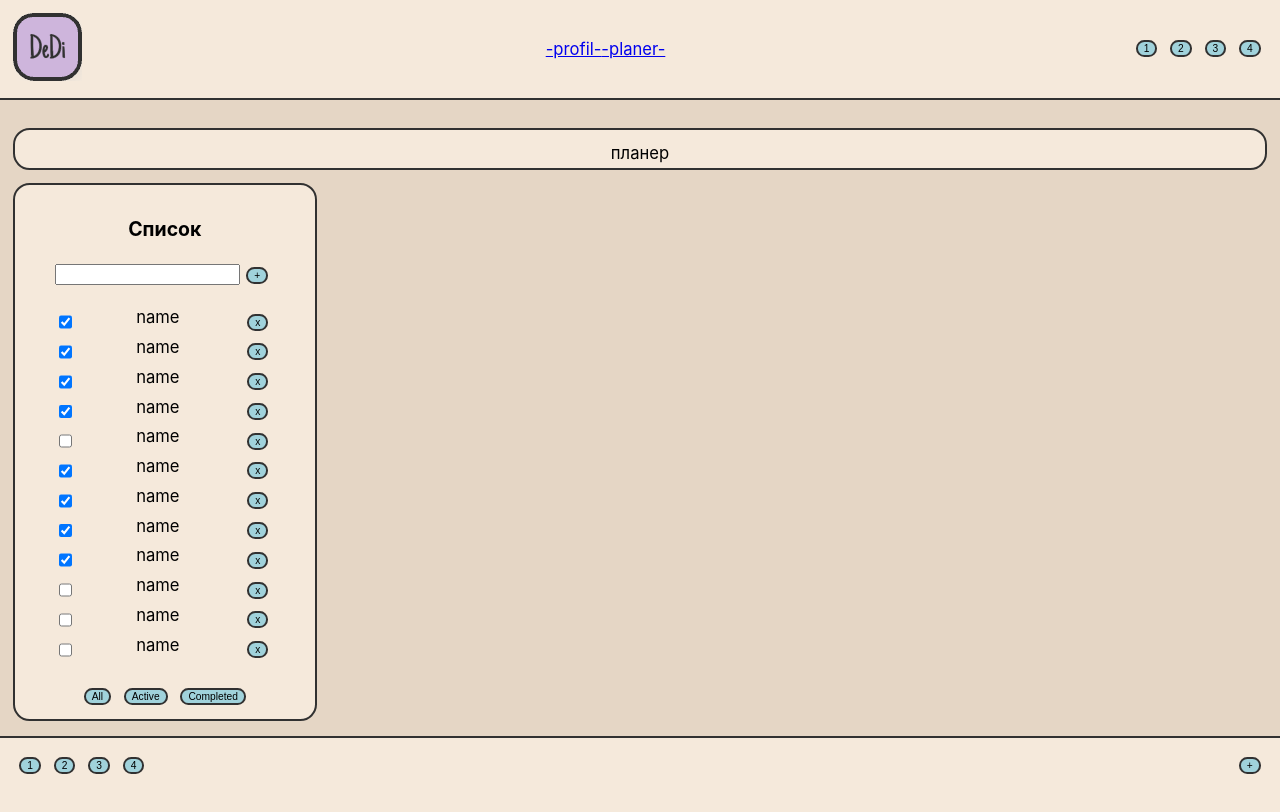
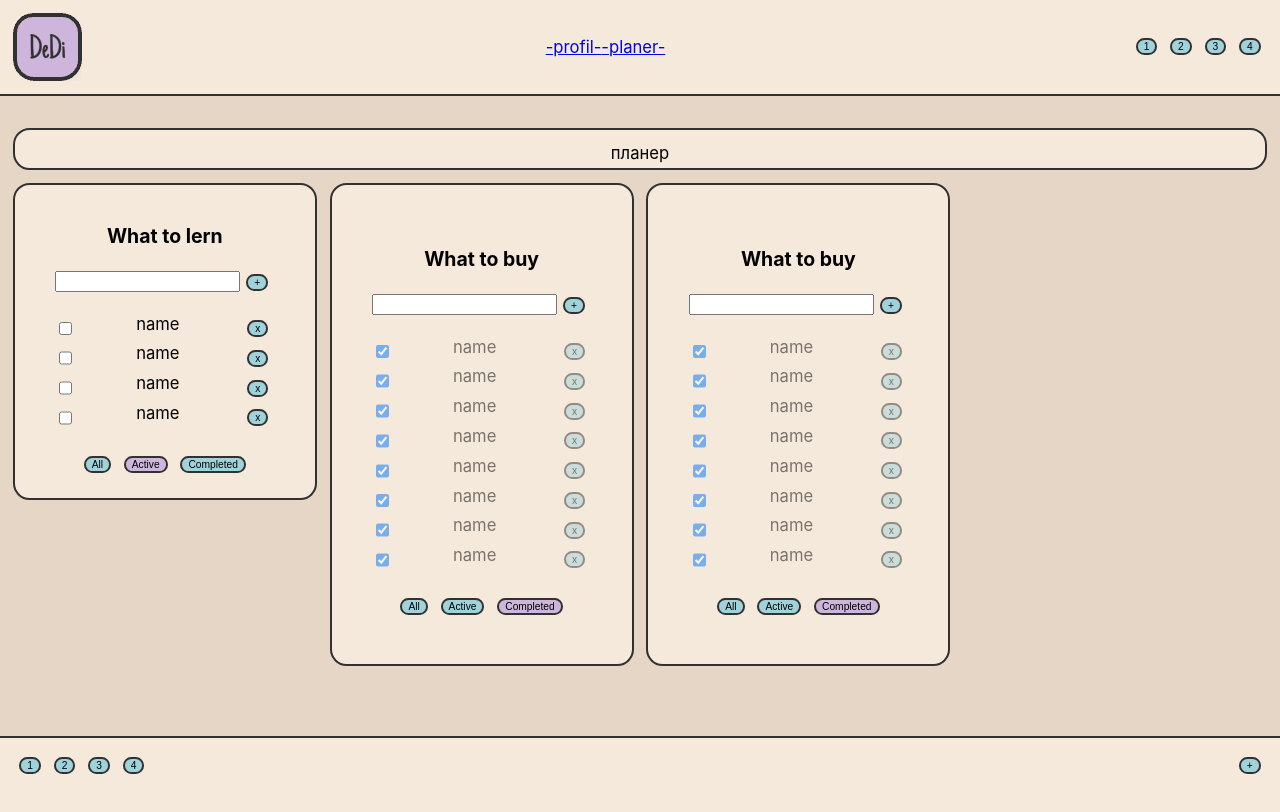
Before and after one commit to Meiraline/my-planer, a React (Create React App) app: page /planer in a window 1280 px wide. Shown: the top 812 px of the page. Built offline with nearby package versions, Linux system fonts and the light colour scheme.

Commit message:
конечная версия работы с задачами

```diff
--- a/public/index.html
+++ b/public/index.html
@@ -1,4 +1,3 @@
-<!DOCTYPE html>
 <html lang="ru">
 
   <head>
@@ -11,7 +10,7 @@
       content="Web site created using create-react-app"
     />
     <link rel="apple-touch-icon" href="%PUBLIC_URL%/logo192.png" />
-    <link rel="manifest" href="%PUBLIC_URL%/manifest.json" />
+    <!-- <link rel="manifest" href="%PUBLIC_URL%/manifest.json" /> -->
     <title>React App</title>
   </head>
 
@@ -21,13 +20,13 @@
 
   </body>
 
-<div class="comments">
-  <!--
+<!-- <div class="comments">
+
     manifest.json provides metadata used when your web app is installed on a
     user's mobile device or desktop. See https://developers.google.com/web/fundamentals/web-app-manifest/
-  -->
 
-  <!--
+
+
     Notice the use of %PUBLIC_URL% in the tags above.
     It will be replaced with the URL of the `public` folder during the build.
     Only files inside the `public` folder can be referenced from the HTML.
@@ -35,8 +34,7 @@
     Unlike "/favicon.ico" or "favicon.ico", "%PUBLIC_URL%/favicon.ico" will
     work correctly both with client-side routing and a non-root public URL.
     Learn how to configure a non-root public URL by running `npm run build`.
-  -->
-    <!--
+
     This HTML file is a template.
     If you open it directly in the browser, you will see an empty page.
 
@@ -45,7 +43,7 @@
 
     To begin the development, run `npm start` or `yarn start`.
     To create a production bundle, use `npm run build` or `yarn build`.
-  -->
-</div>
+
+</div> -->
 
 </html>
--- a/src/App.css
+++ b/src/App.css
@@ -90,6 +90,25 @@ ul {
   height: 1.5vw;
 }
 
+/* стили для тудулиста (вынести в отдельный файл) */
+
+
+.error{
+  border:  0.3vh solid #F1A297 ;
+}
+
+.error-message{
+  color: #d4341f;
+}
+
+.active-filter{
+  background-color: #CEB5DC;
+}
+
+.is-done{
+  opacity: 0.5;
+}
+
 
 /* стили базовой страници */
 
--- a/src/Bloks/Blok.tsx
+++ b/src/Bloks/Blok.tsx
@@ -30,7 +30,7 @@ export function Blok(p: BoxProps) {
 
       // Рассчитываем новые размеры блока с учётом текущих значений min/max
       const newWidth = Math.min(maxWidth, Math.max(minWidth, Math.floor(contentWidth / 60)));
-      const newHeight = Math.min(maxHeight, Math.max(minHeight, Math.floor(contentHeight / 50)));
+      const newHeight = Math.min(maxHeight, Math.max(minHeight, Math.floor(contentHeight / 40)));
 
       // Обновляем состояние
       setWidth(newWidth);
--- a/src/Bloks/Bloks_Planer/TodoList.tsx
+++ b/src/Bloks/Bloks_Planer/TodoList.tsx
@@ -1,5 +1,7 @@
 import React, { ChangeEvent, KeyboardEvent, useState } from 'react';
 import { FilterValuesType } from '../../Pages/Planer';
+
+
 
 export type TaskType = {
     id: string;
@@ -9,24 +11,37 @@ export type TaskType = {
 
 
 type DataType = {
+
+    id: string
+
     title: string
     tasks: Array<TaskType>
-    removeTask: (id: number) => void
-    chengeFilter: (value: FilterValuesType) => void
-    addTask: Function
+
+    error: any
+    setError: any
+
+    filter: any
+
+    removeTask: (id: string) => void
+    chengeFilter: (value: FilterValuesType, todoListId: string ) => void
+    addTask: (title: string) => void
+    changeTaskStatus: (id: string , isDone: boolean) => void
 }
 
 
 
 export function TodoList(p: DataType) {
 
+
     const [NewTaskeTitle, setNewTaskeTitle] = useState("");
+
 
     const onNewTitleChengeHander = (e: ChangeEvent<HTMLInputElement>) => {
         setNewTaskeTitle(e.currentTarget.value)
     };
 
     const OnKeyPressHandler = (e: KeyboardEvent<HTMLInputElement>) => {
+            p.setError(null);
             if (e.code === 'Enter' ){
                 p.addTask(NewTaskeTitle);
                 setNewTaskeTitle("");
@@ -36,6 +51,8 @@ export function TodoList(p: DataType) {
     const addTask = () => {
         p.addTask(NewTaskeTitle);
         setNewTaskeTitle("");
+
+
     }
 
 
@@ -50,32 +67,39 @@ export function TodoList(p: DataType) {
                 value={NewTaskeTitle}
                 onChange={ onNewTitleChengeHander }
                 onKeyDown = { OnKeyPressHandler }
+                className={p.error ? 'error' : ""}
                 ></input>
+                <button onClick={addTask} >+</button>
+                {p.error && <div className='error-message'>Ошибка: нельзя добавить пустую задачу</div>}
 
-                <button onClick={addTask} >+</button>
 
             </div>
 
             <ul>
                 {
-                    p.tasks.map( t =>
+                    p.tasks.map( (t) => {
 
-                            <li>
-                                <input type='checkbox' checked={t.isDone} />
-                                <span>{t.title} </span>
+                        const onRemoveHendler = (e) => {p.removeTask(t.id)}
 
-                                <button onClick={ () => {p.removeTask(t.id)}}> x </button>
-                            </li>
+                        const onChangeHendler = (e) => {
+                            p.changeTaskStatus( t.id, e.currentTarget.checked);
+                        }
 
-                    )
+                        return <li key={t.id} className={t.isDone ? 'is-done': ""}>
+                        <input type='checkbox' checked={t.isDone} onChange={onChangeHendler} />
+                        <span>{t.title} </span>
+
+                        <button onClick={onRemoveHendler}> x </button>
+                    </li>
+                    })
                 }
 
 
             </ul>
             <div>
-                <button onClick={() => {p.chengeFilter("all")}} >All</button>
-                <button onClick={() => {p.chengeFilter("active")}} >Active</button>
-                <button onClick={() => {p.chengeFilter("completed")}} >Completed</button>
+                <button className={p.filter === "all" ? "active-filter": ""} onClick={() => {p.chengeFilter("all", p.id)}} >All</button>
+                <button className={p.filter === "active" ? "active-filter": ""} onClick={() => {p.chengeFilter("active", p.id)}} >Active</button>
+                <button className={p.filter === "completed" ? "active-filter": ""} onClick={() => {p.chengeFilter("completed", p.id)}} >Completed</button>
             </div>
 
         </div>
--- a/src/Pages/Planer.tsx
+++ b/src/Pages/Planer.tsx
@@ -1,78 +1,157 @@
 import React, { useState } from 'react';
-import {v1} from 'uuid';
+import { v1 } from 'uuid';
 
 import Blok from "../Bloks/Blok.tsx";
 import { TodoList } from "../Bloks/Bloks_Planer/TodoList.tsx";
-import { title } from 'process';
+
+
 
 
 
 export type FilterValuesType = "all" | "completed" | "active";
 
+export type TodolistType = {
+    id: string;
+    title: string;
+    filter: FilterValuesType
 
-let initTasks =[
 
-    { id:  v1(), title: "name", isDone: true },
-    { id:  v1(), title: "name", isDone: true },
-    { id:  v1(), title: "name", isDone: true },
-    { id:  v1(), title: "name", isDone: true },
-    { id:  v1(), title: "name", isDone: false },
-    { id:  v1(), title: "name", isDone: true },
-    { id:  v1(), title: "name", isDone: true },
-    { id:  v1(), title: "name", isDone: true },
-    { id:  v1(), title: "name", isDone: true },
-    { id:  v1(), title: "name", isDone: false },
-    { id:  v1(), title: "name", isDone: false },
-    { id:  v1(), title: "name", isDone: false },
+}
+
+
+
+
+
+let initTasks = [
+
+    { id: v1(), title: "name", isDone: true },
+    { id: v1(), title: "name", isDone: true },
+    { id: v1(), title: "name", isDone: true },
+    { id: v1(), title: "name", isDone: true },
+    { id: v1(), title: "name", isDone: false },
+    { id: v1(), title: "name", isDone: true },
+    { id: v1(), title: "name", isDone: true },
+    { id: v1(), title: "name", isDone: true },
+    { id: v1(), title: "name", isDone: true },
+    { id: v1(), title: "name", isDone: false },
+    { id: v1(), title: "name", isDone: false },
+    { id: v1(), title: "name", isDone: false },
 ]
+
+
 
 
 function Planer() {
 
     let [tasks, setTasks] = useState(initTasks);
-    let [filter, setFilter] = useState<FilterValuesType>("all");
+    let [error, setError] = useState<string | null>(null);
 
-    function addTask(title: string){
+
+    let [todoList, setTodoList] = useState<Array<TodolistType>> ([
+
+        { id: v1(), title: "What to lern", filter: "active" },
+        { id: v1(), title: "What to buy", filter: "completed" },
+        { id: v1(), title: "What to buy", filter: "completed" },
+
+    ]);
+
+
+    function addTask(title: string) {
+        if (title.trim() === "") {
+            setError("Pystaia taska");
+            return
+
+        }
+
+
         let newTask =
-        {id: v1(),
+        {
+            id: v1(),
             title: title,
-        isDone: false};
+            isDone: false
+        };
 
         let newTasks = [newTask, ...tasks];
         setTasks(newTasks);
     }
 
 
-    function removeTask(id: string){
+    function removeTask(id: string) {
         setTasks(tasks.filter((t) => t.id !== id));
     };
 
-    function chengeFilter(value: FilterValuesType){
-      setFilter(value);
-    };
+    function chengeStatus(id: string, isDone: boolean) {
+        let task = tasks.find(t => t.id === id)
+        if (task) {
+            task.isDone = isDone;
+        }
+        setTasks([...tasks]);
+
+
+
+    }
+
+
+    function chengeFilter(value: FilterValuesType, todoListId: string) {
+        let todolist = todoList.find(tl => tl.id === todoListId);
+        if (todolist) {
+            todolist.filter = value;
+            setTodoList([...todoList]);
+        }
+    }
+
+
+
+
+
+    return (
+        <div className="page1">
+            <Blok minWidth={24} minHeight={1}>планер</Blok>
+
+
+            {todoList.map((tl) => {
 
                 let TasdksForTodoList = tasks;
-if (filter === "completed"){
+
+                if (tl.filter === "completed") {
                     TasdksForTodoList = tasks.filter(t => t.isDone === true)
                 }
-if (filter === "active"){
+                if (tl.filter === "active") {
                     TasdksForTodoList = tasks.filter(t => t.isDone === false)
                 }
 
                 return (
-        <div className="page1">
-            <Blok minWidth={24} minHeight={1}>планер</Blok>
-            <Blok minWidth={6} maxWidth={8} minHeight={1} maxHeight={24} >
+
+                    <Blok key={tl.id} minWidth={6} maxWidth={8} minHeight={1} maxHeight={24} >
                         <TodoList
-                title="Список"
+                            id = {tl.id}
+                            title={tl.title}
                             tasks={TasdksForTodoList}
+
+                            error={error}
+                            setError={setError}
+
+                            filter={tl.filter}
 
                             removeTask={removeTask}
                             chengeFilter={chengeFilter}
-                addTask = {addTask}/>
+                            addTask={addTask}
+                            changeTaskStatus={chengeStatus} />
+
                     </Blok>
+
+                )
+
+
+            })}
+
+
+
         </div>
-    );
+    )
+
+
+
 }
 
 export default Planer;
```
Lines whose indentation alone changed are shown as unchanged.
